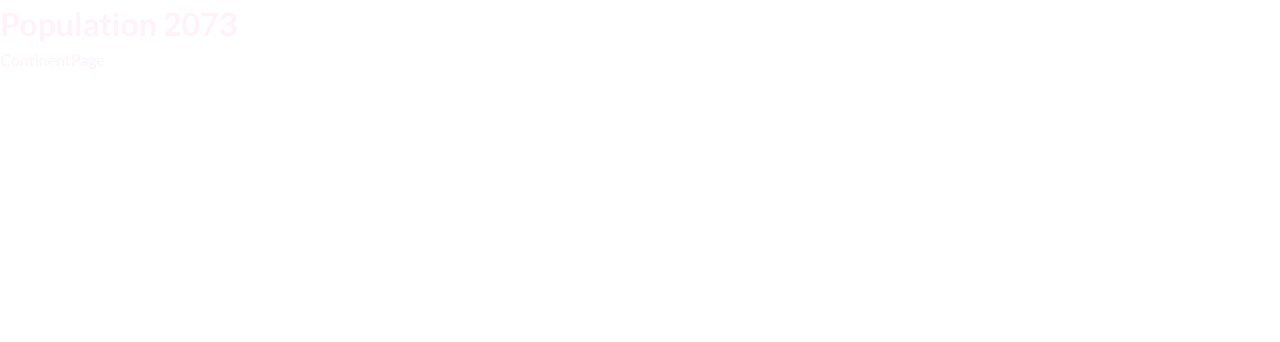
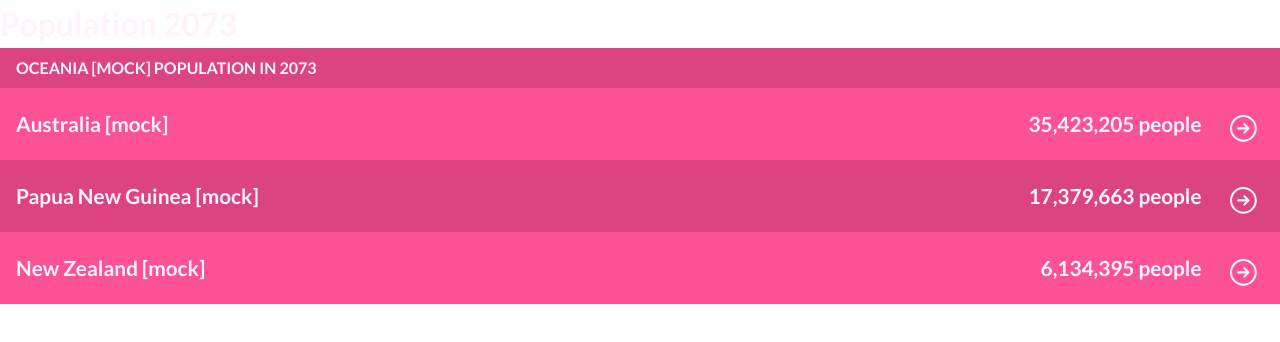
Before and after one commit to henokkhm/microverse-population-2073-react-capstone, a React (Create React App) app: page /region/11d94121-dd2c-47ee-a446-b3ddd61fa31a in a window 1280 px wide. Shown: the top 342 px of the page. Built offline with nearby package versions, Linux system fonts and the light colour scheme.

Commit message:
Add ContinentPage component and logic to fetch data when the continent page is loaded

```diff
--- a/src/components/countries/CountriesList.js
+++ b/src/components/countries/CountriesList.js
@@ -3,12 +3,14 @@
 import Country from './Country';
 import styles from '../../styles/CountriesList.module.css';
 
-function CountriesList({ countryData }) {
+function CountriesList({ regionId, regionName, countries }) {
   return (
     <div className={styles.countriesListWrapper}>
-      <h2 className={styles.countriesListHeader}>{`${countryData.region} Population in 2073`}</h2>
-      <ul className={styles.countriesList}>
-        {countryData.countries.map((country) => (
+      <h2 className={styles.countriesListHeader}>
+        {`${regionName} Population in 2073`}
+      </h2>
+      <ul className={styles.countriesList} data-region-id={regionId}>
+        {countries.map((country) => (
           <Country
             key={country.id}
             name={country.name}
@@ -20,17 +22,16 @@
   );
 }
 
-const countriesListShape = PropTypes.shape({
+const countriesArrayShape = PropTypes.shape({
   id: PropTypes.string.isRequired,
   name: PropTypes.string.isRequired,
   populationIn2073: PropTypes.number.isRequired,
 });
 
 CountriesList.propTypes = {
-  countryData: PropTypes.shape({
-    region: PropTypes.string.isRequired,
-    countries: PropTypes.arrayOf(countriesListShape).isRequired,
-  }).isRequired,
+  regionId: PropTypes.string.isRequired,
+  regionName: PropTypes.string.isRequired,
+  countries: PropTypes.arrayOf(countriesArrayShape).isRequired,
 };
 
 export default CountriesList;
--- a/src/pages/ContinentPage.js
+++ b/src/pages/ContinentPage.js
@@ -1,5 +1,46 @@
+import { useEffect } from 'react';
+import { useDispatch, useSelector } from 'react-redux';
+import { useParams } from 'react-router-dom';
+
+import { getRegionData } from '../redux/region/regionSlice';
+import CountriesList from '../components/countries/CountriesList';
+import styles from '../styles/Region.module.css';
+
 function ContinentPage() {
-  return <div>ContinentPage</div>;
+  const { regionId } = useParams();
+  const dispatch = useDispatch();
+
+  useEffect(() => {
+    dispatch(getRegionData(regionId));
+  }, [dispatch, regionId]);
+
+  const {
+    regionData,
+    isLoadingRegionData,
+    errorLoadingRegionData,
+  } = useSelector((store) => store.region);
+
+  if (isLoadingRegionData) {
+    return <div className={styles.loading}>Loading countries...</div>;
+  }
+
+  if (errorLoadingRegionData) {
+    return (
+      <div className={styles.error}>
+        Error loading countries. Please try again later.
+      </div>
+    );
+  }
+
+  return (
+    <>
+      <CountriesList
+        regionId={regionData.regionId}
+        regionName={regionData.regionName}
+        countries={regionData.countries}
+      />
+    </>
+  );
 }
 
 export default ContinentPage;
```
